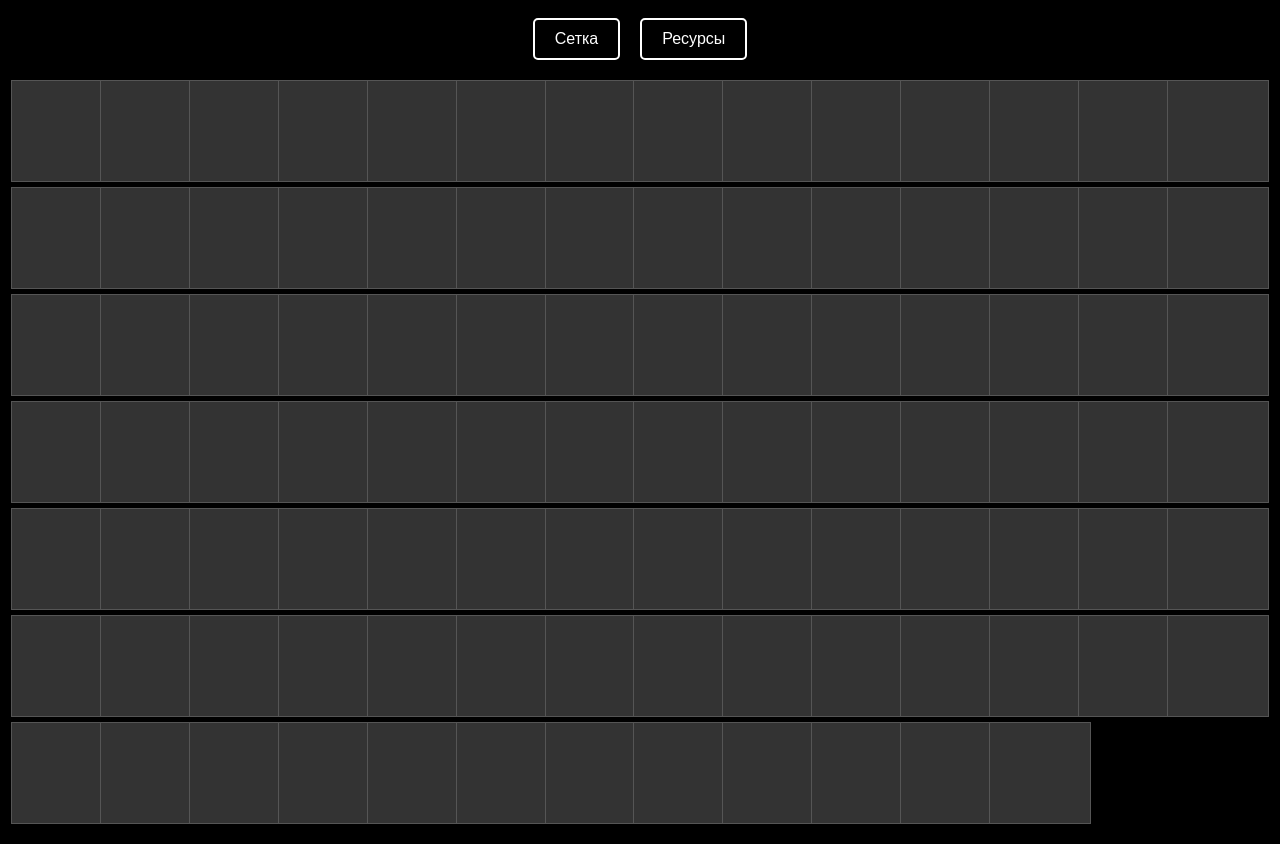
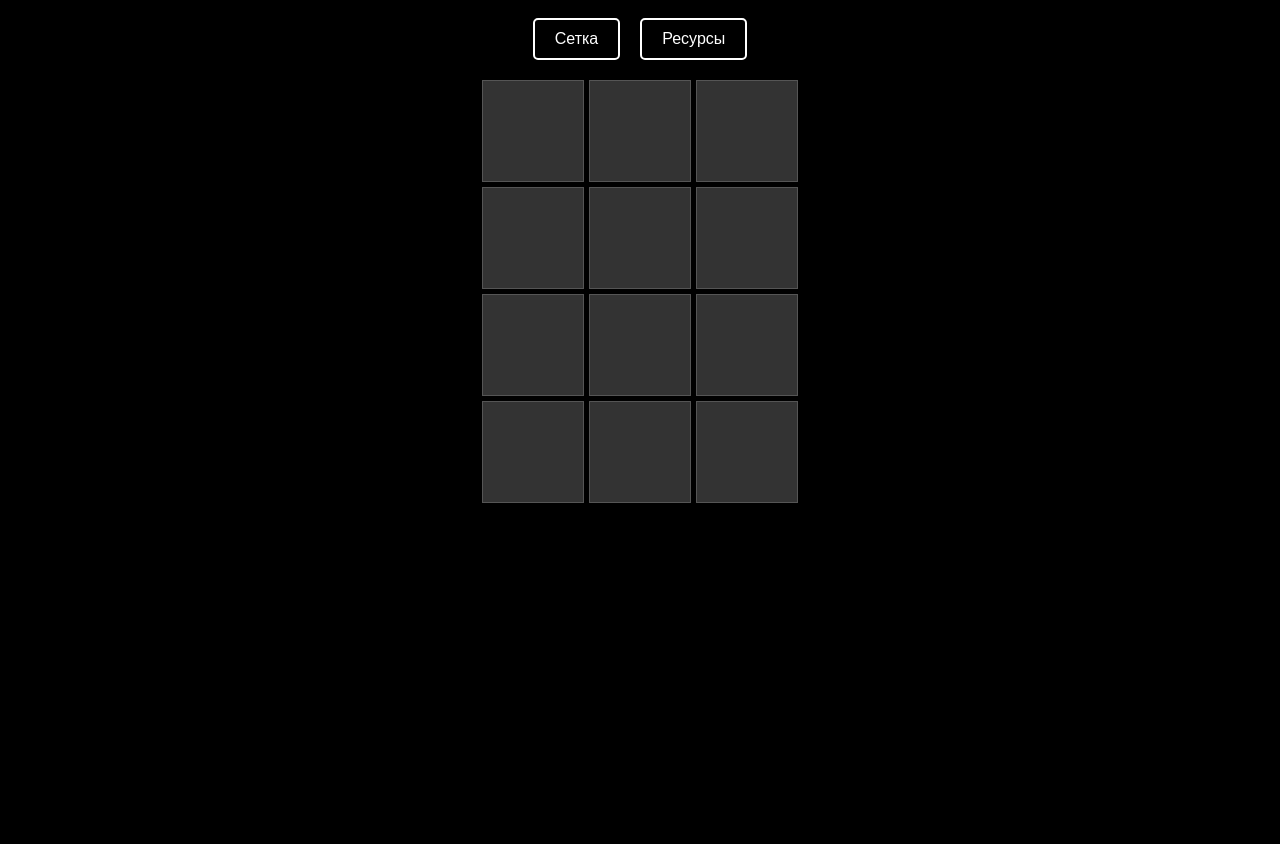
Before and after one commit to VOCOCOCO/VAR-FARM, a plain HTML site: page index.html in a window 1280 px wide. Shown: the part 60-904 px from the top of the page. After the commit the page ends 800 px from the top, so only its background shows below. Drawn offline with Linux system fonts and the light colour scheme.

Commit message:
Add files via upload

```diff
--- a/index.html
+++ b/index.html
@@ -48,11 +48,12 @@
 
         #grid {
             display: grid;
-            grid-template-columns: repeat(auto-fill, minmax(80px, 1fr));
+            grid-template-columns: repeat(3, 1fr);
+            grid-template-rows: repeat(4, 1fr);
             gap: 5px;
-            max-width: 100%;
             justify-items: center;
         }
+
 
         .cell {
             width: 100px;
@@ -240,9 +241,8 @@
 
     // Создаем сетку
 function createGrid() {
-    const gridSize = Math.floor(window.innerWidth / 100) * Math.floor(window.innerHeight / 100);
     grid.innerHTML = '';
-    for (let i = 0; i < gridSize; i++) {
+    for (let i = 0; i < 12; i++) {
         const cell = document.createElement('div');
         cell.classList.add('cell');
         cell.addEventListener('click', () => openPopup(cell));
@@ -257,6 +257,7 @@ window.addEventListener('resize', createGrid);
 // Восстановление состояния при загрузке
 restoreGenerators();
 updateResources();
+
 
 
     // Восстановление генераторов после перезагрузки
```
